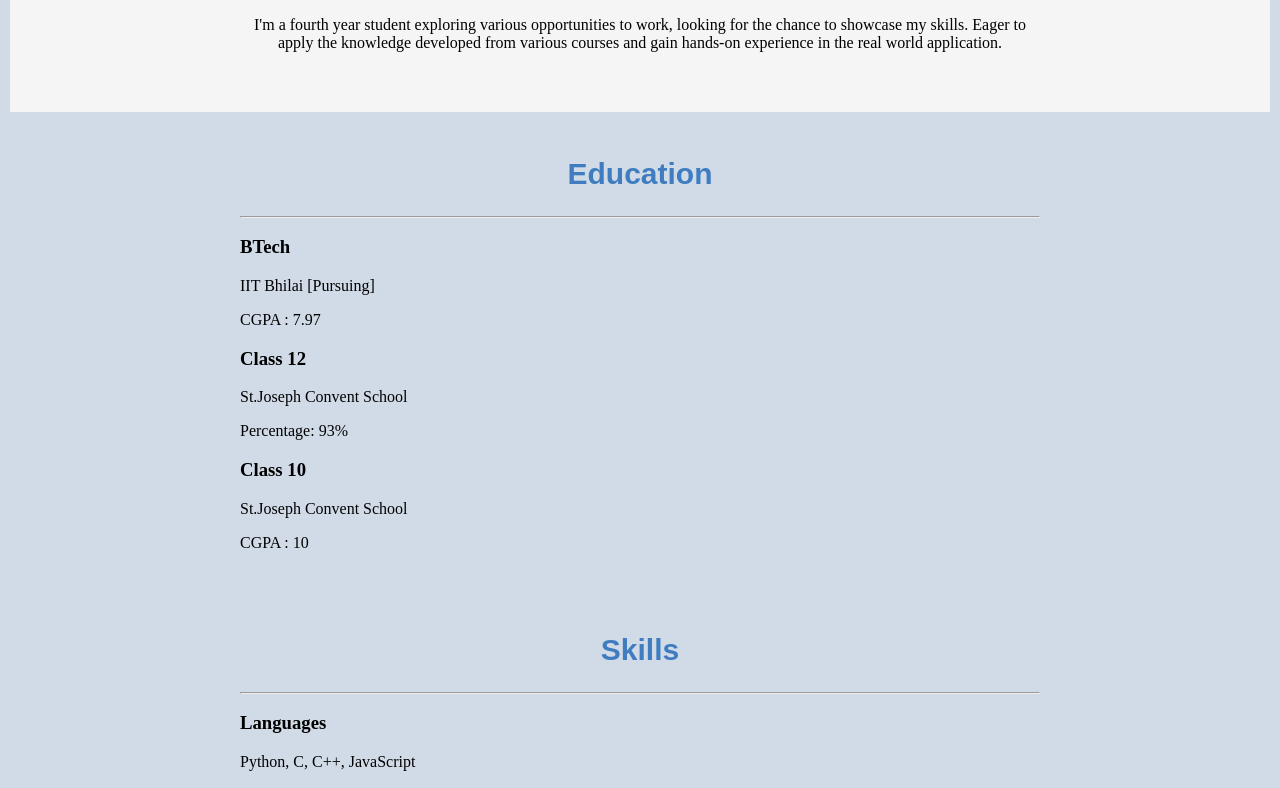
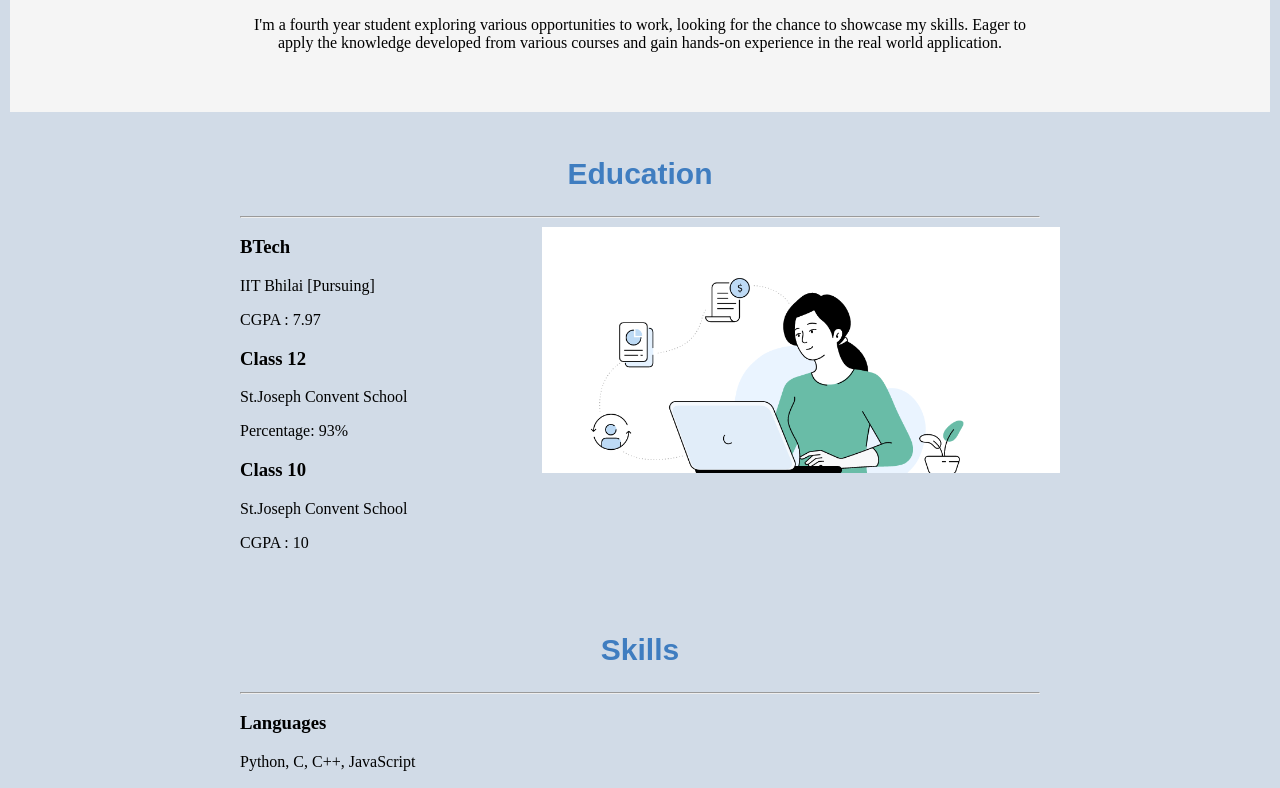
Before and after one commit to Areeba-28Faisal/Codsoft, a plain HTML site: page html.html in a window 1280 px wide. Shown: the part 618-1406 px from the top of the page. Drawn offline with Linux system fonts and the light colour scheme; files whose address does not match are found by name.

Commit message:
Update styles.css

```diff
--- a/styles.css
+++ b/styles.css
@@ -104,7 +104,7 @@ header {
     justify-items:center;
 }
 .edu{
-    background-image: url(./Assets/bg.png);
+    background-image: url(./bg.png);
     background-repeat: no-repeat;
     background-position: right;
     max-width: 800px;
```
